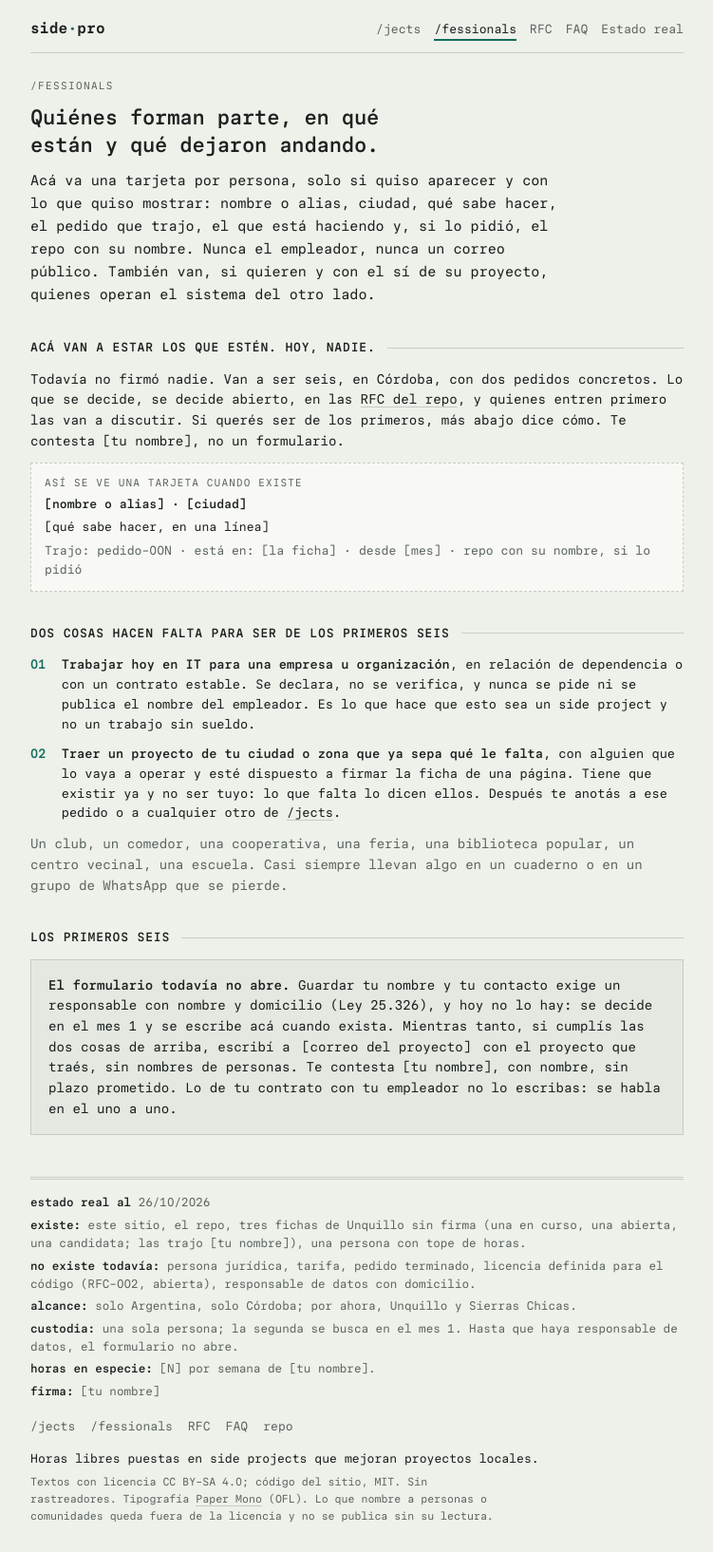
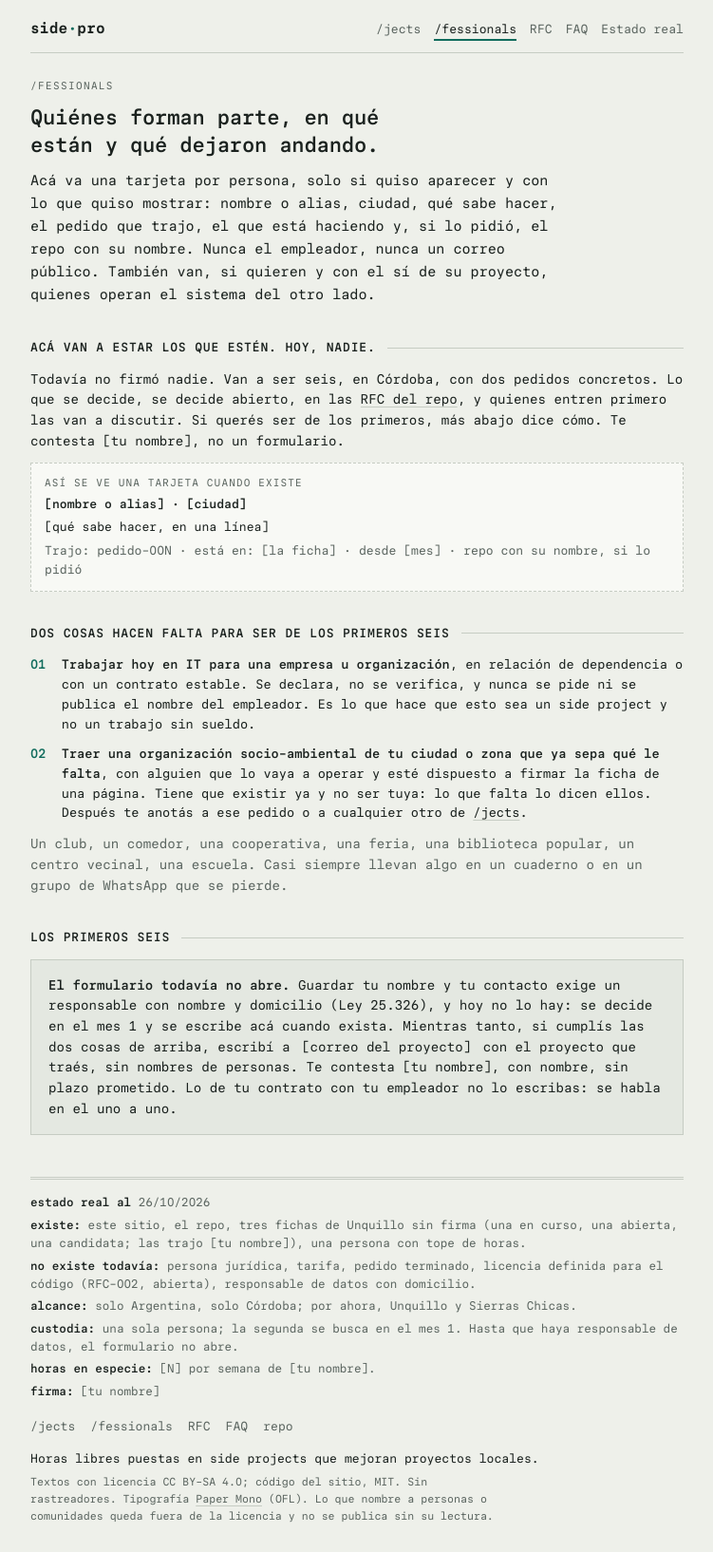
Before and after one commit to sideproorg/sidepro.github.io, a Jekyll site: the page built from fessionals/index.html, in a window 1280 px wide. Shown: the whole page at 95% size, without its empty margins (264-1015 px from the left). Built offline with Jekyll 4.4.1, drawn with Linux system fonts in a browser that asks for light colours.

Commit message:
Vocabulario: el propósito son las organizaciones socio-ambientales; 'de tu ciudad' queda como requisito
Co-Authored-By: Claude Fable 5.1 <noreply@anthropic.com>
Claude-Session: https://claude.ai/code/session_01WyQD6qD1Gcs4Ff6pyMCYHH

```diff
--- a/_data/faq.yml
+++ b/_data/faq.yml
@@ -6,7 +6,7 @@
 - q: ¿Cuántas horas de verdad?
   a: Al menos 4 por semana durante 12 semanas, con hitos, no con cadencia; el techo lo ponés vos. Unas 50 horas útiles en total. Si una semana no podés, avisás y no pasa nada.
 - q: ¿Tengo que traer un proyecto?
-  a: Sí. Uno de tu ciudad o zona, que ya exista y ya sepa qué le falta, con alguien que lo vaya a operar y esté dispuesto a firmar la ficha de una página. Lo que falta lo dicen ellos, no vos. Una vez adentro, te anotás a ese pedido o a cualquier otro de /jects.
+  a: Sí. Una organización socio-ambiental de tu ciudad o zona, que ya exista y ya sepa qué le falta, con alguien que lo vaya a operar y esté dispuesto a firmar la ficha de una página. Lo que falta lo dicen ellos, no vos. Una vez adentro, te anotás a ese pedido o a cualquier otro de /jects.
 - q: ¿Y si no conozco ningún proyecto?
   a: Preguntá en tu cuadra quién lleva las cuentas del club, del comedor, de la feria, de la cooperativa, de la biblioteca. Casi siempre es un cuaderno o un grupo de WhatsApp que se pierde. Si no aparece ninguno, todavía no es el momento; sin proyecto no hay sesión 0.
 - q: ¿Y si ahora no trabajo para ninguna empresa?
--- a/_data/pasos.yml
+++ b/_data/pasos.yml
@@ -1,6 +1,6 @@
 # "Cómo funciona", en cinco pasos: son las cinco etapas de la RFC-001. No agregar sin cambiar la RFC.
 # Cada línea entre comillas: si el texto lleva dos puntos, YAML lo leería como otra cosa.
-- "Pedido. Traés un proyecto de tu ciudad que ya sabe qué le falta, con alguien que lo va a operar. El proyecto escribe su ficha en una página y la firma quien opera; vos te anotás a esa ficha o a cualquier otra de /jects."
+- "Pedido. Traés una organización socio-ambiental de tu ciudad que ya sabe qué le falta, con alguien que lo va a operar. El proyecto escribe su ficha en una página y la firma quien opera; vos te anotás a esa ficha o a cualquier otra de /jects."
 - "Papel. Sesión 0, presencial, con quien va a operar: dos horas, un prototipo en papel que esa persona le explica a un tercero, la herramienta elegida entre las que ya abre en su teléfono."
 - "Datos reales. Un commit por semana. En la semana 4, quien opera carga datos reales ella misma. Si una semana no podés, avisás; desaparecer dos semanas avisando no es abandono."
 - "Sola. Quien opera cambia algo sin vos en la llamada y lo anota. Si no puede, el sistema está mal hecho y se arregla eso, no la persona."
--- a/_layouts/pedido.html
+++ b/_layouts/pedido.html
@@ -12,5 +12,5 @@ layout: default
 {% endif %}
 <section class="tintbox">
   <p class="eyebrow">Para anotarse</p>
-  <p>Para ser de los primeros seis hacen falta dos cosas: trabajar hoy en IT para una empresa u organización, y traer un proyecto de tu ciudad que ya sepa qué le falta. Están explicadas en <a href="{{ '/fessionals/' | relative_url }}">/fessionals</a>, junto con el formulario (hoy cerrado) y el correo del proyecto.</p>
+  <p>Para ser de los primeros seis hacen falta dos cosas: trabajar hoy en IT para una empresa u organización, y traer una organización socio-ambiental de tu ciudad que ya sepa qué le falta. Están explicadas en <a href="{{ '/fessionals/' | relative_url }}">/fessionals</a>, junto con el formulario (hoy cerrado) y el correo del proyecto.</p>
 </section>
--- a/fessionals/index.html
+++ b/fessionals/index.html
@@ -41,7 +41,7 @@ description: "Quiénes forman parte de sidepro, en qué están y qué dejaron an
   <h2>Dos cosas hacen falta para ser de los primeros seis</h2>
   <ol class="steps">
     <li><strong>Trabajar hoy en IT para una empresa u organización</strong>, en relación de dependencia o con un contrato estable. Se declara, no se verifica, y nunca se pide ni se publica el nombre del empleador. Es lo que hace que esto sea un side project y no un trabajo sin sueldo.</li>
-    <li><strong>Traer un proyecto de tu ciudad o zona que ya sepa qué le falta</strong>, con alguien que lo vaya a operar y esté dispuesto a firmar la ficha de una página. Tiene que existir ya y no ser tuyo: lo que falta lo dicen ellos. Después te anotás a ese pedido o a cualquier otro de <a href="{{ '/jects/' | relative_url }}">/jects</a>.</li>
+    <li><strong>Traer una organización socio-ambiental de tu ciudad o zona que ya sepa qué le falta</strong>, con alguien que lo vaya a operar y esté dispuesto a firmar la ficha de una página. Tiene que existir ya y no ser tuya: lo que falta lo dicen ellos. Después te anotás a ese pedido o a cualquier otro de <a href="{{ '/jects/' | relative_url }}">/jects</a>.</li>
   </ol>
   <p class="muted">Un club, un comedor, una cooperativa, una feria, una biblioteca popular, un centro vecinal, una escuela. Casi siempre llevan algo en un cuaderno o en un grupo de WhatsApp que se pierde.</p>
 </section>
--- a/jects/index.html
+++ b/jects/index.html
@@ -8,7 +8,7 @@ description: "Los proyectos a los que te podés anotar: una ficha por pedido, co
   <p class="eyebrow">/jects</p>
   <h1>Los proyectos a los que te podés anotar.</h1>
   <p class="lead">Cada ficha la escribe el proyecto en su lenguaje y la firma quien va a operar el sistema. Si una ficha dice "urgente", "etc." o "una plataforma", está mal escrita y no se publica.</p>
-  <p>Los pedidos llegan por dos puertas: alguien de los primeros seis trae un proyecto de su ciudad, o el proyecto escribe abajo, en "Lo que hace falta". Una vez acá, cualquiera se puede anotar a cualquiera. Por defecto no se cobra; si el proyecto consigue financiamiento, puede pagar por lo entregado, y eso se escribe en la ficha antes de empezar.</p>
+  <p>Los pedidos llegan por dos puertas: alguien de los primeros seis trae una organización socio-ambiental de su ciudad, o el proyecto escribe abajo, en "Lo que hace falta". Una vez acá, cualquiera se puede anotar a cualquiera. Por defecto no se cobra; si el proyecto consigue financiamiento, puede pagar por lo entregado, y eso se escribe en la ficha antes de empezar.</p>
   {% if firmados.size == 0 %}
   <p class="note">Ninguna ficha tiene firma todavía. Los campos entre corchetes los completa cada proyecto, y su nombre se publica cuando quien opera firme. Mientras tanto, lo que hay es anotarse entre los primeros seis, en <a href="{{ '/fessionals/' | relative_url }}">/fessionals</a>.</p>
   {% endif %}
```
Also changed, not shown: README.md.
